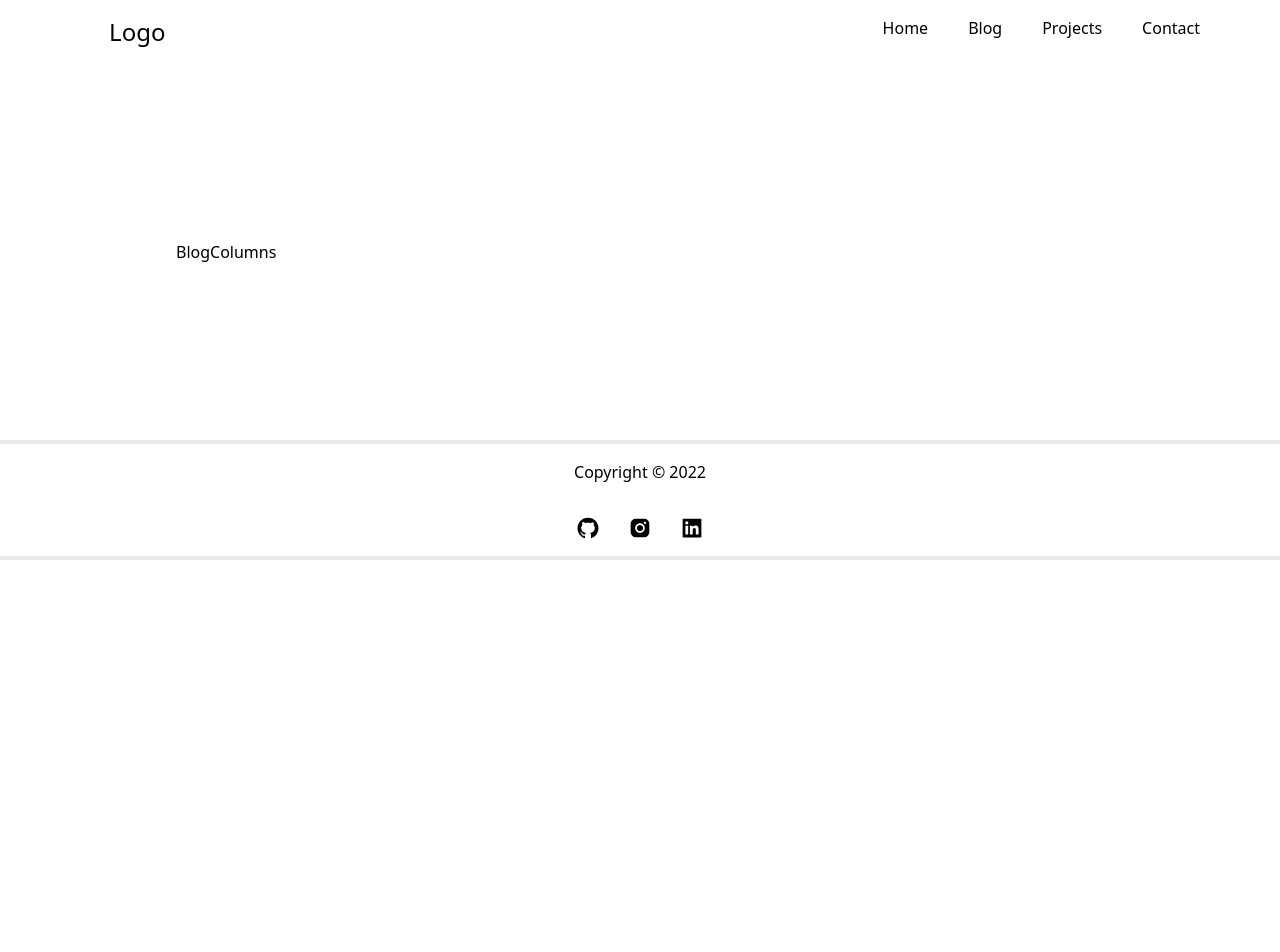
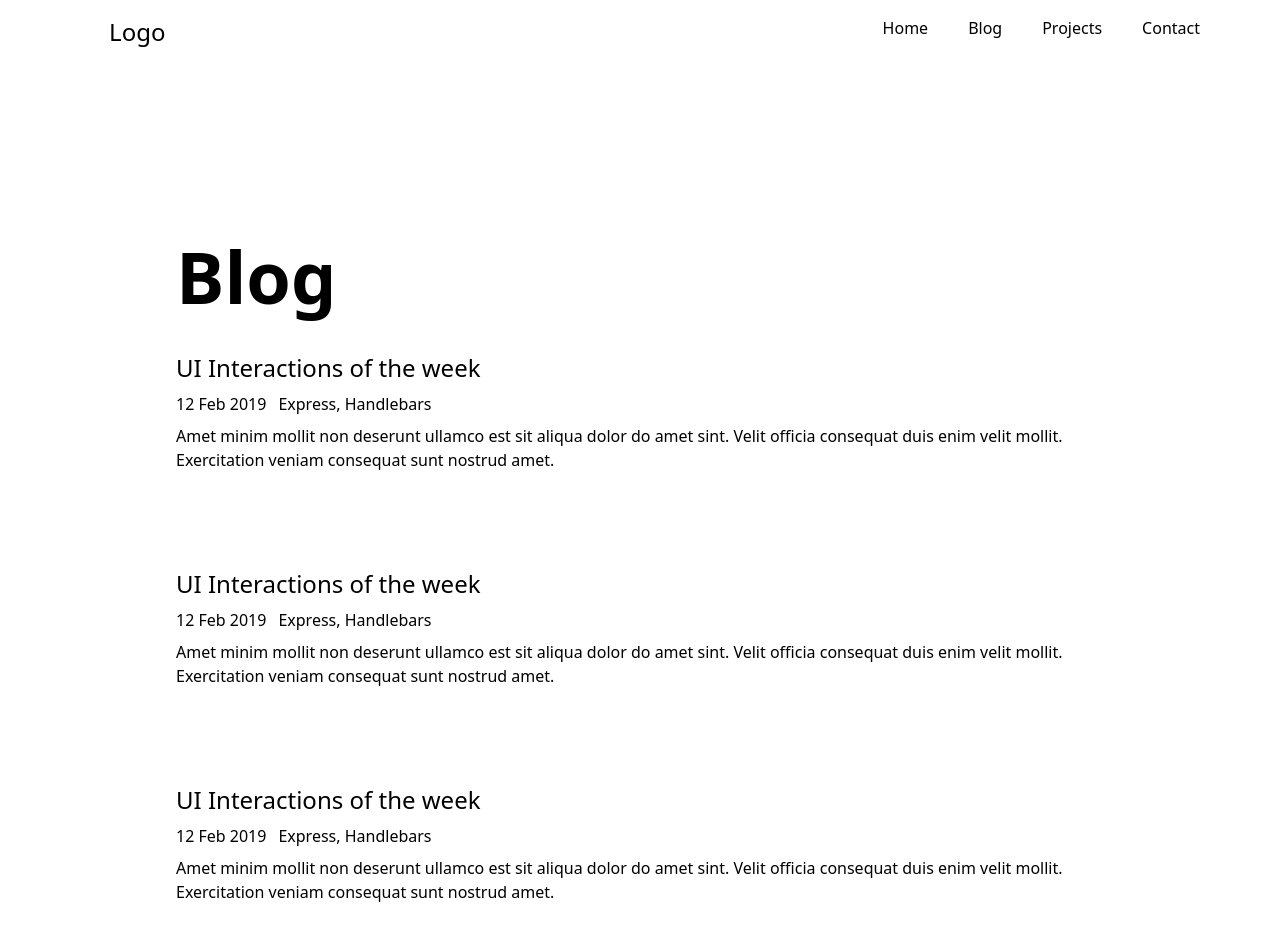
Before and after one commit to aasim-park/portfolioV1.0, a Next.js app: page /blog in a window 1280 px wide. Shown: the top 952 px of the page. Before the commit the page ends 800 px from the top, so only its background shows below. Built offline with nearby package versions, Linux system fonts and the light colour scheme.

Commit message:
Blog page done

```diff
--- a/components/footer.js
+++ b/components/footer.js
@@ -4,27 +4,27 @@ import Link from "next/link";
 const Footer = () => {
   return (
     <footer className="flex flex-col border-y-4">
-      {/* Copyright */}
-      <div className="flex justify-center p-2 m-2">
-        <p>Copyright &#169; 2022 </p>
-      </div>
       {/* Icons */}
-      <div className="flex justify-center py-4 gap-7">
+      <div className="flex justify-center pt-3 gap-7">
         <Link href="https://github.com/aasim-park?tab=repositories">
           <a>
-            <AiFillGithub className="w-6 h-6" />
+            <AiFillGithub className="w-8 h-8" />
           </a>
         </Link>
         <Link href="https://www.instagram.com/aasim08/">
           <a>
-            <AiFillInstagram className="w-6 h-6" />
+            <AiFillInstagram className="w-8 h-8" />
           </a>
         </Link>
         <Link href="https://www.linkedin.com/in/aasim-shaikh-8b7a57176/">
           <a>
-            <AiFillLinkedin className="w-6 h-6" />
+            <AiFillLinkedin className="w-8 h-8" />
           </a>
         </Link>
+      </div>
+      {/* Copyright */}
+      <div className="flex justify-center p-1 m-1">
+        <p>Copyright &#169; 2022 </p>
       </div>
     </footer>
   );
--- a/pages/blog.js
+++ b/pages/blog.js
@@ -1,15 +1,86 @@
+import Head from "next/head";
+
 const Blog = () => {
   return (
     <>
+      <Head>
+        <title>Portfolio | Blog</title>
+      </Head>
       {/* Wrapper container */}
-      <div className="flex p-20 m-24">
+      <div className="flex flex-col gap-10 p-20 m-24">
         {/* Title-Blog */}
         <div>
-          <p>Blog</p>
+          <p className="font-bold text-7xl">Blog</p>
         </div>
         {/* Lists */}
-        <div>
-          <div>Columns</div>
+        <div className="flex flex-col gap-24">
+          {/* List title */}
+          <div className="flex flex-col gap-2">
+            <div>
+              <p className="text-2xl">UI Interactions of the week</p>
+            </div>
+            {/* Date | tags */}
+            <div className="flex flex-row gap-3">
+              <div>
+                <p>12 Feb 2019</p>
+              </div>
+              <div>
+                <p>Express, Handlebars</p>
+              </div>
+            </div>
+            {/* Discrption */}
+            <div>
+              <p>
+                Amet minim mollit non deserunt ullamco est sit aliqua dolor do
+                amet sint. Velit officia consequat duis enim velit mollit.
+                Exercitation veniam consequat sunt nostrud amet.
+              </p>
+            </div>
+          </div>
+          <div className="flex flex-col gap-2">
+            <div>
+              <p className="text-2xl">UI Interactions of the week</p>
+            </div>
+            {/* Date | tags */}
+            <div className="flex flex-row gap-3">
+              <div>
+                <p>12 Feb 2019</p>
+              </div>
+              <div>
+                <p>Express, Handlebars</p>
+              </div>
+            </div>
+            {/* Discrption */}
+            <div>
+              <p>
+                Amet minim mollit non deserunt ullamco est sit aliqua dolor do
+                amet sint. Velit officia consequat duis enim velit mollit.
+                Exercitation veniam consequat sunt nostrud amet.
+              </p>
+            </div>
+          </div>{" "}
+          <div className="flex flex-col gap-2">
+            <div>
+              <p className="text-2xl">UI Interactions of the week</p>
+            </div>
+            {/* Date | tags */}
+            <div className="flex flex-row gap-3">
+              <div>
+                <p>12 Feb 2019</p>
+              </div>
+              <div>
+                <p>Express, Handlebars</p>
+              </div>
+            </div>
+            {/* Discrption */}
+            <div>
+              <p>
+                Amet minim mollit non deserunt ullamco est sit aliqua dolor do
+                amet sint. Velit officia consequat duis enim velit mollit.
+                Exercitation veniam consequat sunt nostrud amet.
+              </p>
+            </div>
+          </div>
         </div>
       </div>
     </>
```
